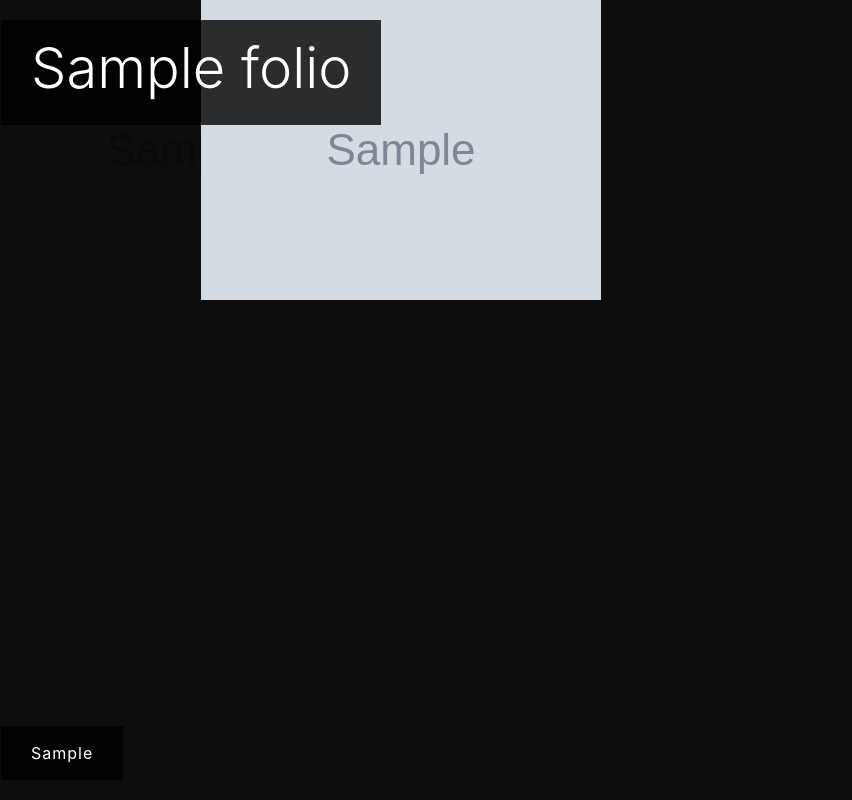
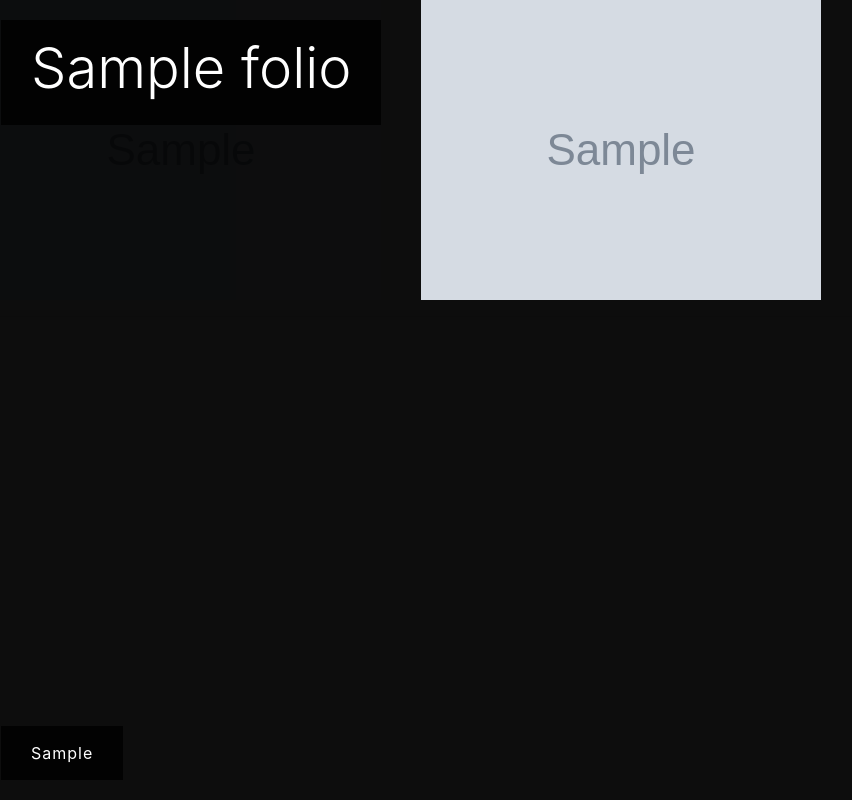
Before and after one commit to najar1412/portfo, a Flask app: page / in a window 1280 px wide, after a click that opens the changed part. Shown: the whole page, without its empty margins (19-871 px from the left). Run offline with Flask 2, Linux system fonts and the light colour scheme; tables that the repository leaves empty hold one stand-in row (values such as "Sample post"); grey boxes marked "Sample" are stand-in pictures; some libraries are stand-ins or nearby versions.

Commit message:
index page css

```diff
--- a/portfo/config.py
+++ b/portfo/config.py
@@ -1,5 +1,5 @@
 """
-Contains required config for running portfo
+Contains all web app config
 """
 
 # TODO: imp production AND dev config
--- a/portfo/static/main.css
+++ b/portfo/static/main.css
@@ -34,11 +34,11 @@ html { overflow-y: scroll; }
   /* Styles the thumbnail */
 
   a.lightbox img {
-    transition: opacity .5s;
-    opacity: .9;
+    transition: .5s;
+    filter: saturate(1) grayscale(.2);
   }
   a.lightbox img:hover {
-    opacity: 1;
+    filter:  saturate(1.5) grayscale(0);
   }
 
 
@@ -70,8 +70,8 @@ html { overflow-y: scroll; }
 /* Toggle this class - hide and show the popup */
 .popup .show {
   visibility: visible;
-  -webkit-animation: fadeIn 0.5s;
-  animation: fadeIn 0.5s;
+  -webkit-animation: fadeIn 0.2s;
+  animation: fadeIn 0.2s;
 }
 
 /* Add animation (fade in the popup) */
--- a/portfo/templates/index.html
+++ b/portfo/templates/index.html
@@ -19,13 +19,9 @@
 
         <span class="popuptext" id="{{data.filename}}">
 
-
-
-            <div style="position: absolute; left: 25%;">
-                <div style="position: relative; left: -25%;">
+            <div style="display: inline-block;position: relative;left: 50%;-webkit-transform: translateX(-50%);transform: translateX(-50%)">
 
                 <img src="static/uploads/{{data.filename}}"/>
-          </div>
           </div>
 
 
```
Also changed, not shown: portfo/static/uploads/Bathroom-Vignette.jpg (added), portfo/static/uploads/Counter-Bevel-Vignette.jpg (added), portfo/static/uploads/Kitchenette-Vignette.jpg (added), portfo/static/uploads/Outdoor-Vignette.jpg (added), portfo/static/uploads/PH2-Kitchen.jpg (added), portfo/static/uploads/PH2-Master.jpg (added), portfo/static/uploads/PH3-Outdoor-Living.jpg (added), portfo/static/uploads/PH4-Master.jpg (added), portfo/static/uploads/PH4-Outdoor-Living.jpg (added), portfo/static/uploads/SZ001-01-C02-R01-View02-NY.jpg (added), portfo/static/uploads/SZ001-01-C04-R02-Full_Floor_13.jpg (added), portfo/static/uploads/SZ001-5-C01-Cabana_04.jpg (added), portfo/static/uploads/SZ001-5-C02-Enea-Garden_03.jpg (added).
